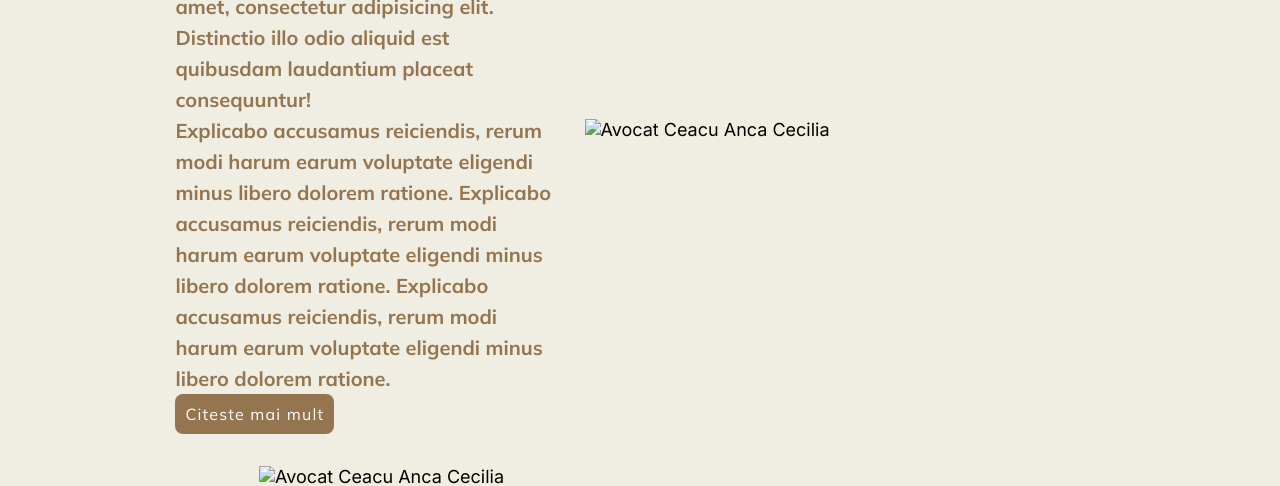
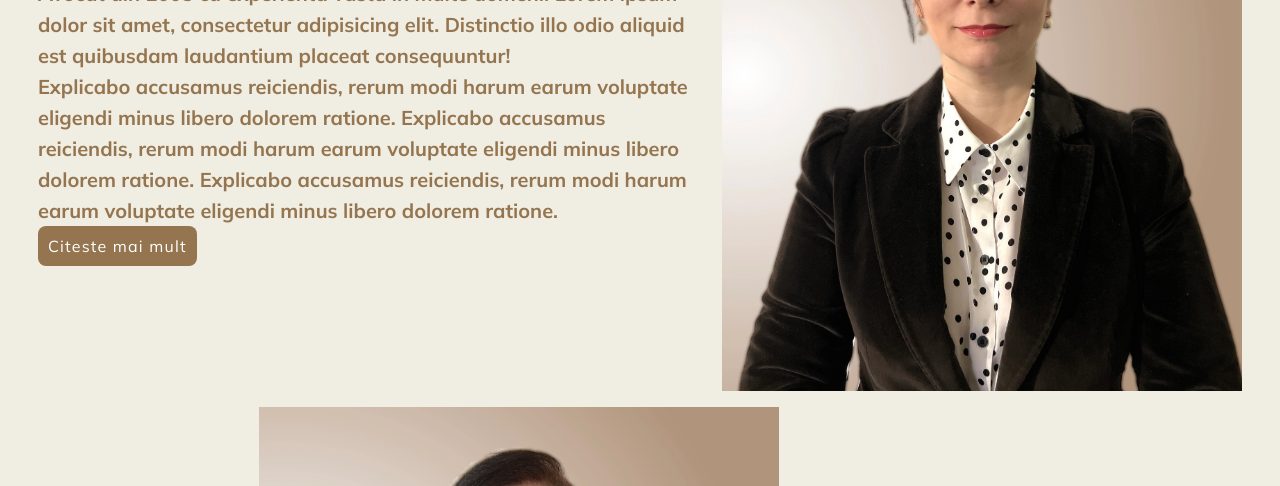
Before and after one commit to vladcuzub/Website_Lawyer_2025, a plain HTML site: page about_me.html in a window 1280 px wide. Shown: the part 674-1160 px from the top of the page. Drawn offline with nearby package versions, Linux system fonts and the light colour scheme; the site is published under a folder, as on GitHub Pages, so addresses that start at the root find nothing.

Commit message:
fix bug img src

```diff
--- a/about_me.html
+++ b/about_me.html
@@ -105,7 +105,7 @@
 
           <div class="about_images">
             <img
-              src="/img/home/AncaCopie.webp"
+              src="./img/home/AncaCopie.webp"
               alt="Avocat Ceacu Anca Cecilia"
             />
           </div>
@@ -115,7 +115,7 @@
           <div class="about_text">
             <div class="about_images">
             <img
-              src="/img/home/AncaCopie.webp"
+              src="./img/home/AncaCopie.webp"
               alt="Avocat Ceacu Anca Cecilia"
             />
           </div>
```
